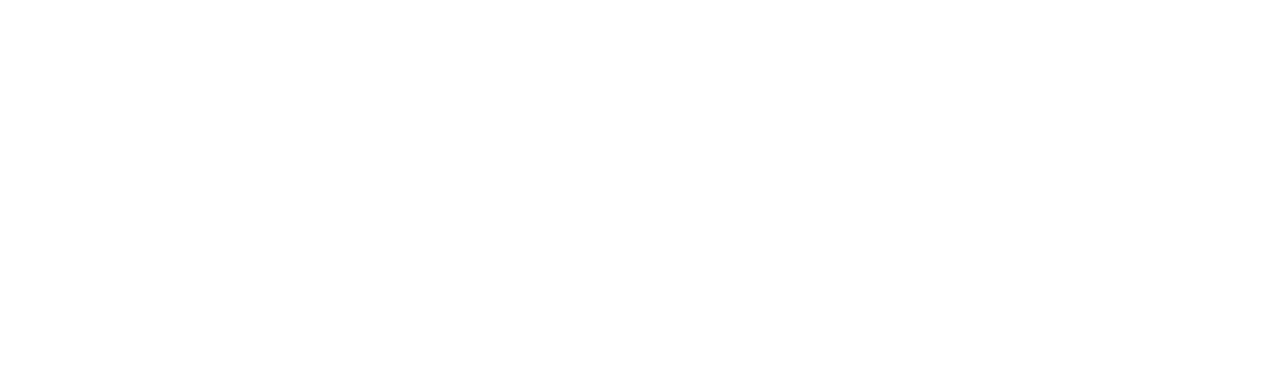
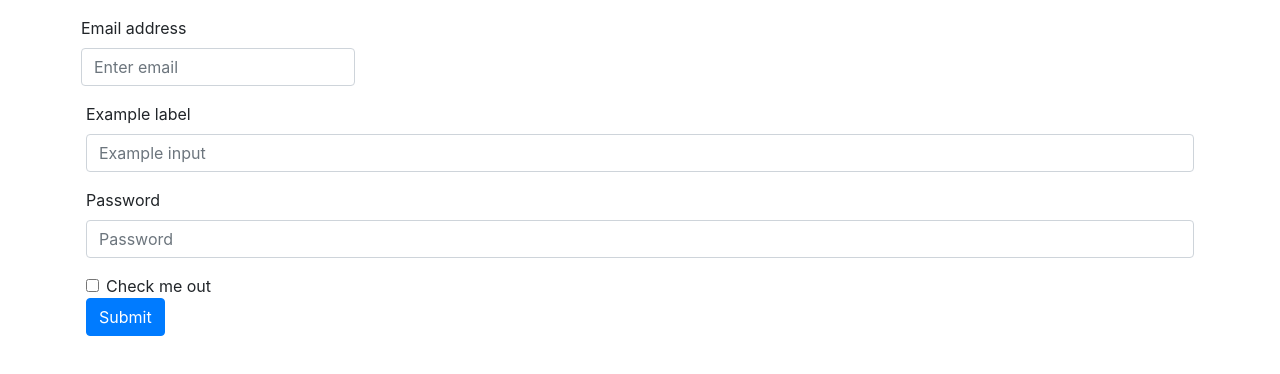
Before and after one commit to abhinavgujral/Adobe-Assignment, a plain HTML site: page FrontEnd/Pages/userForm.html in a window 1280 px wide. Drawn offline with nearby package versions, Linux system fonts and the light colour scheme.

Commit message:
Add html of userform

```diff
--- a/FrontEnd/Pages/userForm.html
+++ b/FrontEnd/Pages/userForm.html
@@ -0,0 +1,39 @@
+<!DOCTYPE html>
+<html lang="en">
+<head>
+    <meta charset="UTF-8">
+    <meta http-equiv="X-UA-Compatible" content="IE=edge">
+    <meta name="viewport" content="width=device-width, initial-scale=1.0">
+    <title>UserForm</title>
+    <link rel="stylesheet" href="https://cdn.jsdelivr.net/npm/bootstrap@4.6.2/dist/css/bootstrap.min.css" integrity="sha384-xOolHFLEh07PJGoPkLv1IbcEPTNtaed2xpHsD9ESMhqIYd0nLMwNLD69Npy4HI+N" crossorigin="anonymous">
+</head>
+<body>
+    <div class="container mx-auto p-3">
+    <form>
+        <div class="form-row">
+        <div class="form-group">
+          <label for="exampleInputEmail1">Email address</label>
+          <input type="email" class="form-control" id="exampleInputEmail1" aria-describedby="emailHelp" placeholder="Enter email">
+          <!-- <small id="emailHelp" class="form-text text-muted">We'll never share your email with anyone else.</small> -->
+        </div>
+    </div>
+        <div class="form-group">
+            <label for="formGroupExampleInput">Example label</label>
+            <input type="text" class="form-control" id="formGroupExampleInput" placeholder="Example input">
+          </div>
+        <div class="form-group">
+          <label for="exampleInputPassword1">Password</label>
+          <input type="password" class="form-control" id="exampleInputPassword1" placeholder="Password">
+        </div>
+        <div class="form-check">
+          <input type="checkbox" class="form-check-input" id="exampleCheck1">
+          <label class="form-check-label" for="exampleCheck1">Check me out</label>
+        </div>
+        <button type="submit" class="btn btn-primary">Submit</button>
+      </form>
+    </div>
+      <script src="https://cdn.jsdelivr.net/npm/jquery@3.5.1/dist/jquery.slim.min.js" integrity="sha384-DfXdz2htPH0lsSSs5nCTpuj/zy4C+OGpamoFVy38MVBnE+IbbVYUew+OrCXaRkfj" crossorigin="anonymous"></script>
+<script src="https://cdn.jsdelivr.net/npm/bootstrap@4.6.2/dist/js/bootstrap.bundle.min.js" integrity="sha384-Fy6S3B9q64WdZWQUiU+q4/2Lc9npb8tCaSX9FK7E8HnRr0Jz8D6OP9dO5Vg3Q9ct" crossorigin="anonymous"></script>
+
+</body>
+</html>
```
Also changed, not shown: FrontEnd/index.html (+20 -2 lines).
